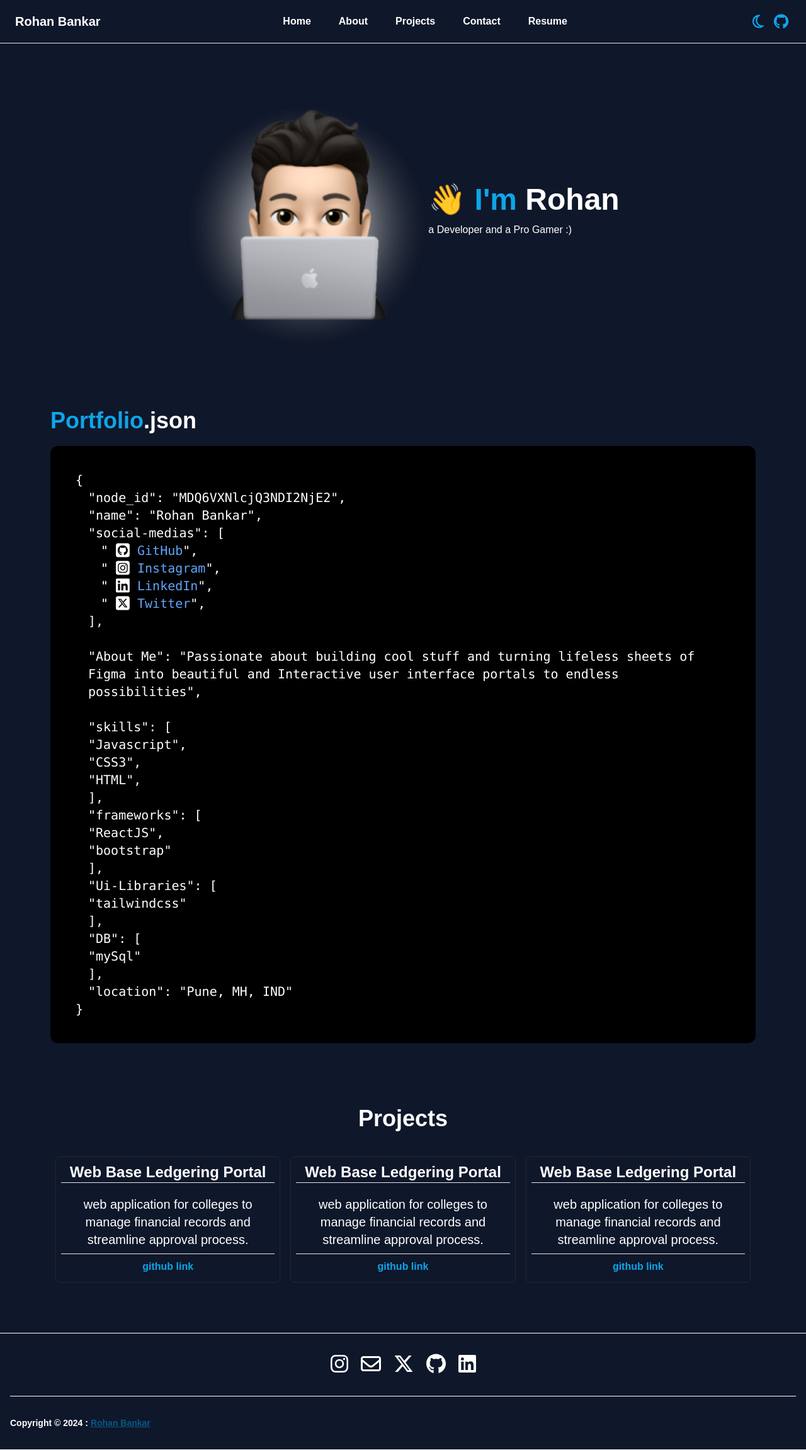
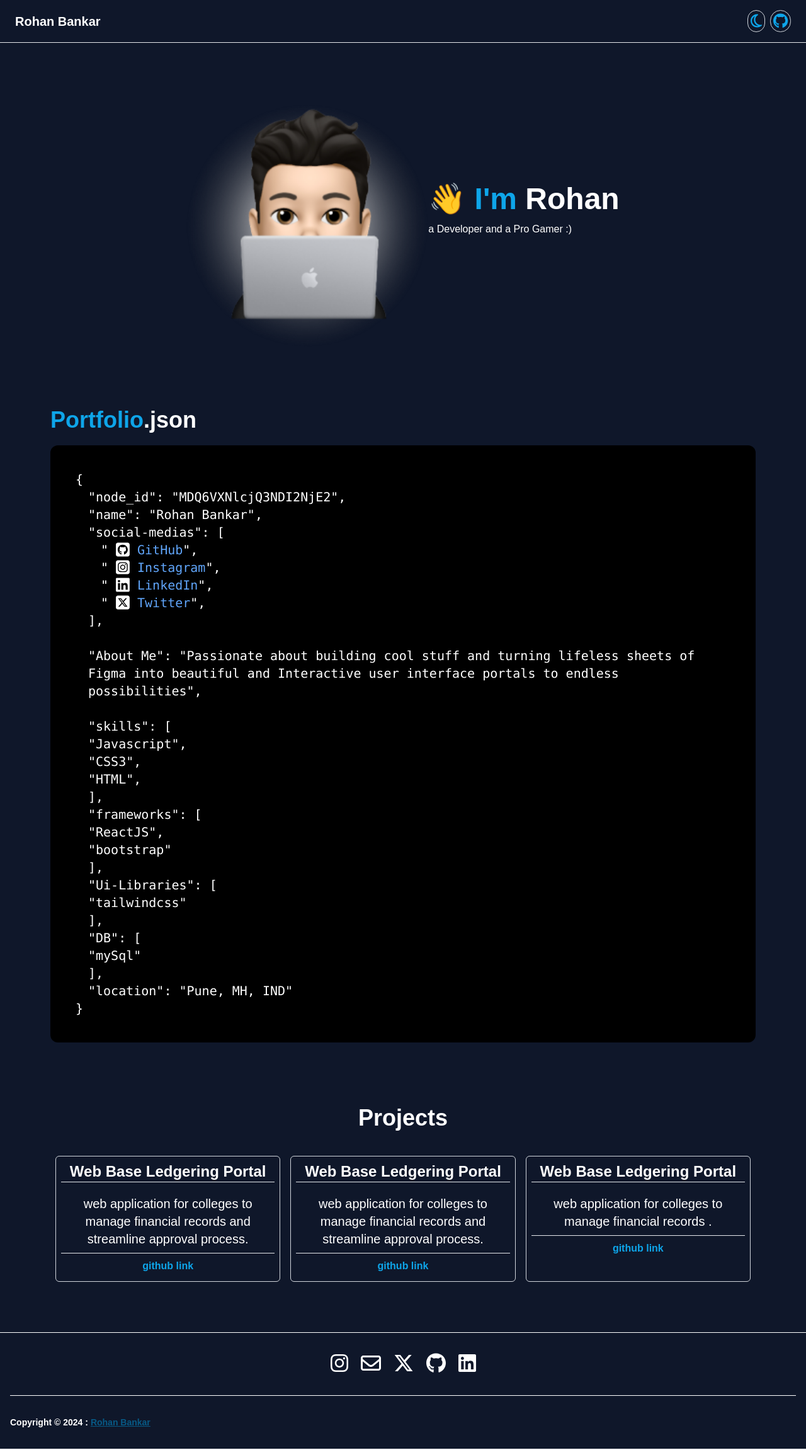
Before and after one commit to rohan-bankar/portfolio, a React (Vite) app: page / in a window 1280 px wide. Shown: the whole page at 63% size. Built offline with nearby package versions, Linux system fonts and the light colour scheme.

Commit message:
toggleMenu

```diff
--- a/index.html
+++ b/index.html
@@ -2,7 +2,7 @@
 <html lang="en">
   <head>
     <meta charset="UTF-8" />
-    <link rel="icon" type="image/svg+xml" href="/vite.svg" />
+    <link rel="icon" type="image/svg+xml" href="/public/RB.png" />
     <meta name="viewport" content="width=device-width, initial-scale=1.0" />
     <title>Rohan Bankar</title>
   </head>
--- a/src/components/Card/Card.jsx
+++ b/src/components/Card/Card.jsx
@@ -4,7 +4,7 @@ function Card(props) {
   const{themeMode} = useTheme();
   return (
     <>
-    <div className='lg:h-[200px] lg:w-[400px] rounded-md border-solid border-zinc-800 hover:shadow-md hover:shadow-sky-500 border p-2 text-center max-sm:mb-5 sm:mx-2 '>
+    <div className='lg:h-[200px] lg:w-[400px] rounded-md border-solid border-gray-300 hover:shadow-md hover:shadow-sky-500 border p-2 text-center max-sm:mb-5 sm:mx-2 '>
         <h1 className={`text-2xl font-bold ${themeMode === 'light' ? 'text-black' : 'text-white'}`}>{props.title}</h1>
         <hr />
         <p className={`text-xl mt-5 font-thin ${themeMode === 'light' ? 'text-black' : 'text-white'}`}>{props.description}</p>
--- a/src/components/Footer/Footer.jsx
+++ b/src/components/Footer/Footer.jsx
@@ -37,7 +37,7 @@ export default function Footer() {
                 <div className="sm:flex sm:items-center sm:justify-between text-lg font-bold">
                     <span className={`text-sm sm:text-center ${themeMode === 'light' ? 'text-black' : 'text-white'}`}>
                        Copyright © 2024 :
-                        <a href="" className=" underline text-sky-800 ml-1">
+                        <a href="" className=" underline text-sky-800 hover:text-sky-500 ml-1">
                              Rohan Bankar
                         </a>
                     </span>
--- a/src/components/Header/Header.jsx
+++ b/src/components/Header/Header.jsx
@@ -22,6 +22,8 @@ export default function Header({toggleTheme}) {
             duration:800,
             smooth: "easeInOutQuart",
         })
+
+        setIsMenuOpen(false);
     }
     return (
         <header className= "shadow sticky z-50 top-0 ">
@@ -32,11 +34,11 @@ export default function Header({toggleTheme}) {
                     </Link>
                     <div className="flex items-center lg:order-2 ">
 
-                        <button className={`p-1 mr-2 rounded-full text-sky-500 ${themeMode === 'light' ? 'hover:bg-slate-200' : 'hover:bg-slate-700'}`} onClick={toggleTheme}>
+                        <button className={`p-1 mr-2 rounded-full text-sky-500 ${themeMode === 'light' ? 'hover:bg-slate-200' : 'hover:bg-slate-700'}  border border-solid border-gray-300`} onClick={toggleTheme}>
                             <FontAwesomeIcon icon={themeMode === 'dark' ? "fa-regular fa-moon" : "fa-regular fa-sun"} size="xl" />
                         </button>
 
-                        <Link to="https://github.com/rohan-bankar" className={` p-1 rounded-full text-sky-500 ${themeMode === 'light' ? 'hover:bg-slate-200' : 'hover:bg-slate-700'}`}>
+                        <Link to="https://github.com/rohan-bankar" className={` p-1 rounded-full text-sky-500 ${themeMode === 'light' ? 'hover:bg-slate-200' : 'hover:bg-slate-700'} border border-solid border-gray-300`}>
                         <FontAwesomeIcon icon="fa-brands fa-github" size="xl" />
                         </Link>
 
@@ -46,10 +48,10 @@ export default function Header({toggleTheme}) {
 
                     </div>
                     <div
-                        className={`justify-between items-center w-full lg:flex lg:w-auto lg:order-1  ${isMenuOpen ? 'block' : 'hidden'}`}
+                        className={`justify-between items-center w-full lg:flex lg:w-auto lg:order-1 transition-all duration-800 ${isMenuOpen ? 'opacity-100 h-auto' : 'opacity-0 h-0'}`}
                         id="mobile-menu-2"
                     >
-                        <ul className={`flex flex-col mt-4 font-medium lg:flex-row lg:space-x-8 lg:mt-0 max-sm:text-center sm:text-center`}>
+                        <ul className={`flex flex-col mt-4 font-medium lg:flex-row lg:space-x-8 lg:mt-0 max-sm:text-center sm:text-center overflow-hidden ${isMenuOpen ? 'max-h-screen' : 'max-h-0'}`}>
                             <li>
                                 <NavLink to="/"
                                 onClick={() => window.scrollTo({ top: 0, behavior: 'smooth' })}
--- a/src/components/Home/Home.jsx
+++ b/src/components/Home/Home.jsx
@@ -12,7 +12,7 @@ function Home() {
     const data = [
         {title:"Web Base Ledgering Portal",description:"web application for colleges to manage financial records and streamline approval process.",link:"https://github.com/rohan-bankar/web-based-ledgering-portal"},
         {title:"Web Base Ledgering Portal",description:"web application for colleges to manage financial records and streamline approval process.",link:"https://github.com/rohan-bankar/web-based-ledgering-portal"},
-        {title:"Web Base Ledgering Portal",description:"web application for colleges to manage financial records and streamline approval process.",link:"https://github.com/rohan-bankar/web-based-ledgering-portal"}
+        {title:"Web Base Ledgering Portal",description:"web application for colleges to manage financial records .",link:"https://github.com/rohan-bankar/web-based-ledgering-portal"}
     ];
   return (
     <>
@@ -71,7 +71,7 @@ function Home() {
         </div>
 
         <div className='text-white py-20'>
-            <p className={`text-4xl text-center font-bold ${themeMode === 'light' ? 'text-black' : 'text-white'}`}>Projects</p>
+            <p className={`lg:text-4xl sm:text-4xl max-sm:text-3xl text-center font-bold ${themeMode === 'light' ? 'text-black' : 'text-white'}`}>Projects</p>
             <div id='project' className='flex lg:flex-row max-sm:flex-col lg:justify-evenly mt-10'>
                 {data.map((item,index)=>(
                     <Card key={index} title={item.title} description={item.description} link={item.link}/>
```
Also changed, not shown: public/RB.png (added).
